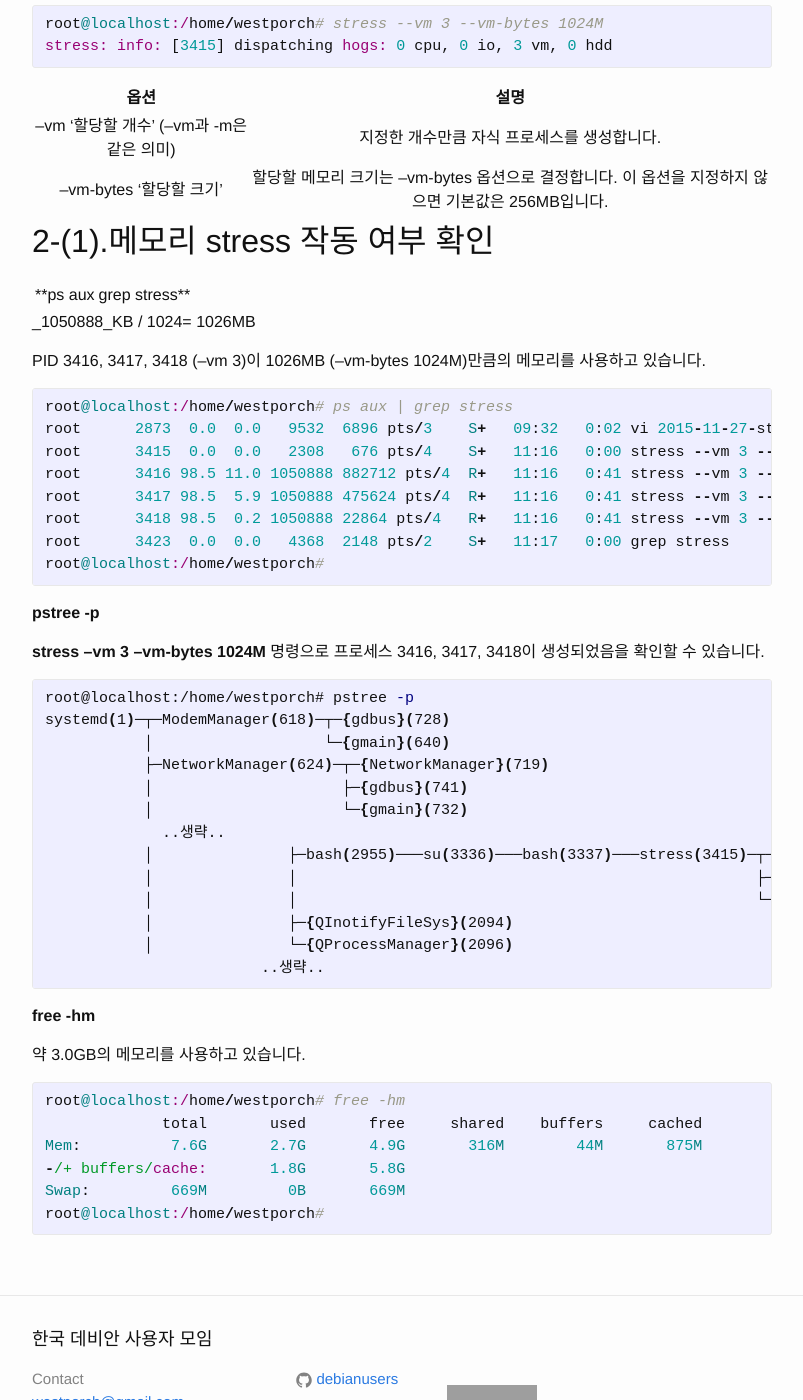
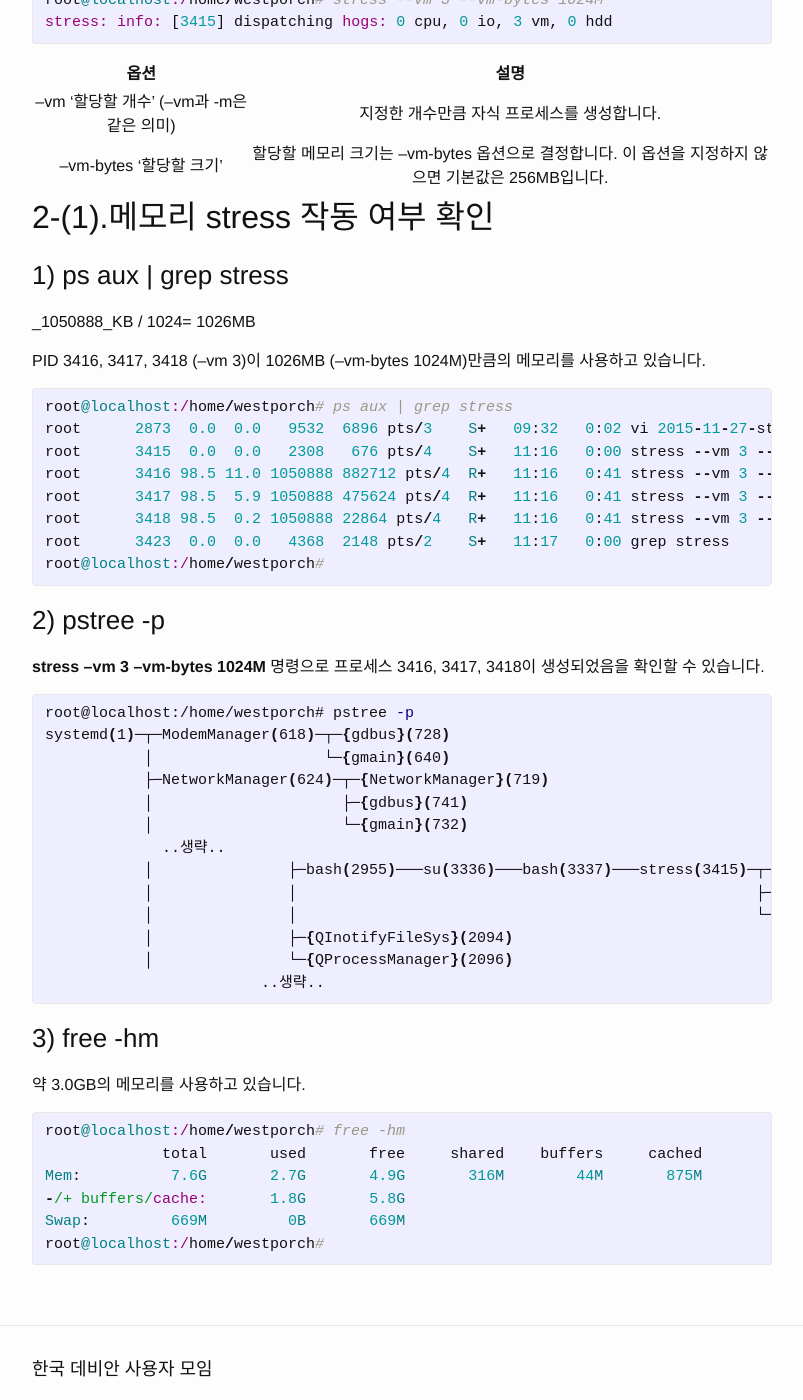
Before and after one commit to debianusers/debianusers.github.io, a Jekyll site: the page built from _posts/2015-11-27-stress-command.markdown, in a window 1280 px wide and 1400 px high, scrolled down 1121 px. Shown: the whole window, without its empty margins (238-1041 px from the left). Built offline with Jekyll 4.4.1, drawn with Linux system fonts in a browser that asks for light colours; comment, search, counter and statistics services are not loaded; some of the changed text lies outside the part shown; grey boxes are pictures that could not be loaded.

Commit message:
본문 제목 수정

```diff
--- a/_posts/2015-11-27-stress-command.markdown
+++ b/_posts/2015-11-27-stress-command.markdown
@@ -6,8 +6,7 @@
 
 stress 명령어를 통해 시스템에 과부하를 줄 수 있습니다. 이를 통해 안정성을 테스트해볼 수 있습니다.
 
-1.stress 설치
---------------------------
+# 1. stress 설치
 
 {% highlight sh %}
 root@localhost:/home/westporch# apt-get install stress
@@ -31,8 +30,7 @@
 root@localhost:/home/westporch#
 {% endhighlight %}
 
-2.메모리 stress
----------------
+# 2.메모리 stress
 
 {% highlight ruby %}
 root@localhost:/home/westporch# stress --vm 3 --vm-bytes 1024M
@@ -46,10 +44,10 @@
 |--vm-bytes '할당할 크기'|할당할 메모리 크기는 --vm-bytes 옵션으로 결정합니다. 이 옵션을 지정하지 않으면 기본값은 256MB입니다.|
 
 
-2-(1).메모리 stress 작동 여부 확인
------------------------------
+## 2-(1).메모리 stress 작동 여부 확인
 
-**ps aux | grep stress**
+
+### 1) ps aux | grep stress
 
 _1050888_KB / 1024= 1026MB
 
@@ -66,7 +64,7 @@
 root@localhost:/home/westporch#
 {% endhighlight %}
 
-**pstree -p**
+### 2) pstree -p
 
 **stress --vm 3 --vm-bytes 1024M** 명령으로 프로세스 3416, 3417, 3418이 생성되었음을 확인할 수 있습니다.
 
@@ -86,7 +84,7 @@
 			..생략..
 {% endhighlight %}
 
-**free -hm**
+### 3) free -hm
 
 약 3.0GB의 메모리를 사용하고 있습니다.
 {% highlight ruby %}
```
